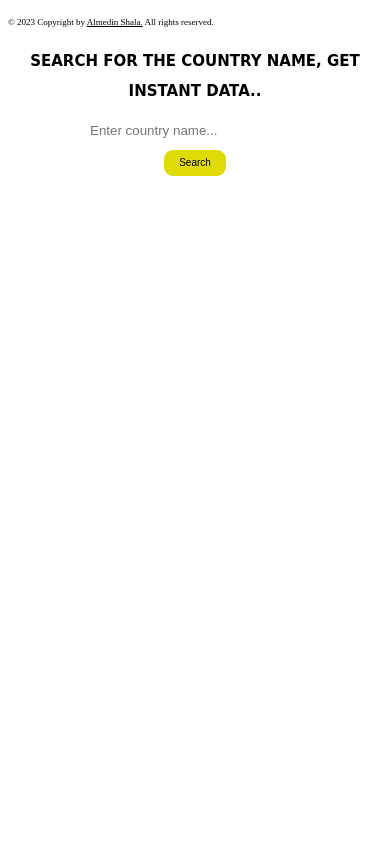
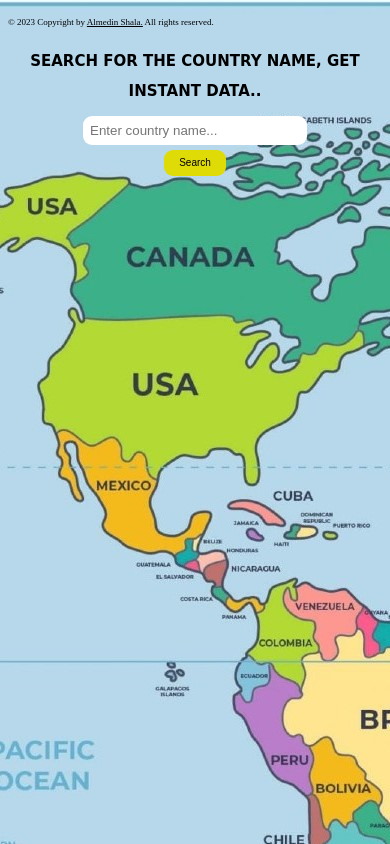
Before and after one commit to AlmedinShala/Search-Country-Data, a plain HTML site: page index.html in a window 390 px wide. Drawn offline with Linux system fonts and the light colour scheme.

Commit message:
Update main.css

```diff
--- a/main.css
+++ b/main.css
@@ -1,7 +1,7 @@
 body {
   font-size: 12px;
   align-items: center;
-  background-image: url("./img/wmB1.jpg");
+  background-image: url("wmB1.jpg");
   background-repeat: no-repeat;
   background-size: cover;
 }
@@ -129,7 +129,7 @@ html {
   body {
     font-size: 12px;
     align-items: center;
-    background-image: url("./img/wmB1.3.jpg");
+    background-image: url("wmB1.3.jpg");
     background-size: auto;
   }
   #main {
@@ -188,7 +188,7 @@ html {
   body {
     font-size: 12px;
     align-items: center;
-    background-image: url("./img/wmB1.3.jpg");
+    background-image: url("wmB1.3.jpg");
     background-size: auto;
   }
   .country-img {
```
